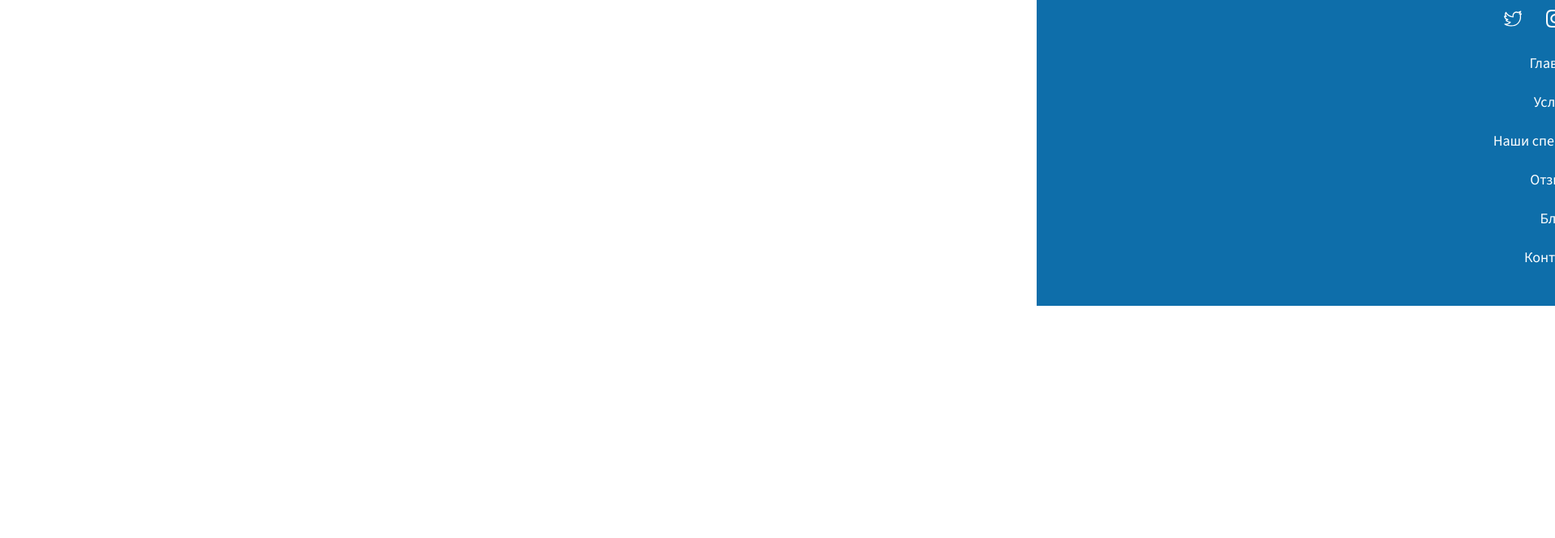
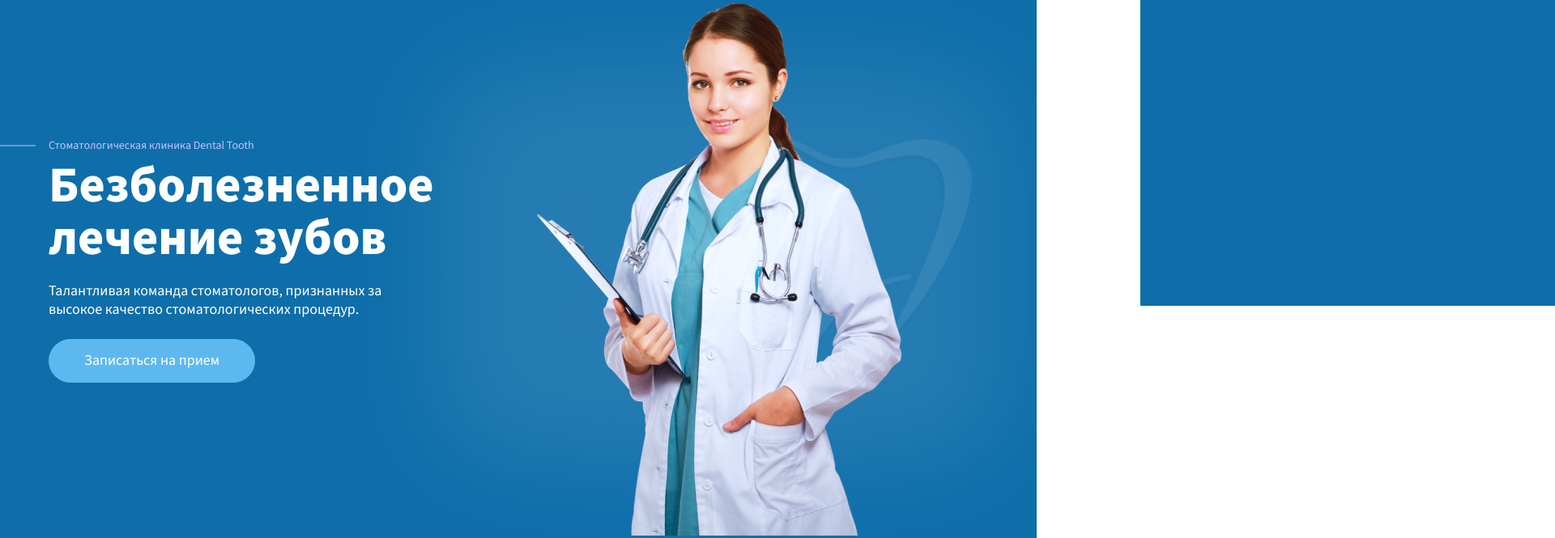
Before and after one commit to Kamol774/Dental-tooth, a plain HTML site: page index.html in a window 1280 px wide. Shown: the part 171-836 px from the top of the page at 81% size, 1920 px wide, since content can reach past the window. Before the commit the page ends 800 px from the top, so only its background shows below. Drawn offline with Linux system fonts and the light colour scheme.

Commit message:
improve responsibility

```diff
--- a/css/style.css
+++ b/css/style.css
@@ -35,6 +35,7 @@ footer, header, hgroup, menu, nav, section {
 body {
   font-family: 'Source Sans 3';
 	line-height: 1;
+  overflow-x: hidden;
 }
 a {
   text-decoration:none;
@@ -173,7 +174,7 @@ table {
   width: 100%;
   padding: 20px;
   transition: 0.5s ease;
-  transform:translateX(100%);
+  transform:translateX(110%);
 }
 .mobile-menu.is-active{
   transform: none;
@@ -216,9 +217,89 @@ table {
   margin-bottom: 30px;
   font-size: 18px;
 }
-
 /* Header END */
 
+
+/* Banner START */
+.s-banner{
+  background-color: #0E6EAA;
+}
+.banner-row{
+  display: flex;
+  align-items:center;
+}
+.banner-subtitle{
+  font-size: 14px;
+  font-weight: 400;
+  color:#C5C1FE;
+  position: relative;
+}
+.banner-subtitle::before{
+  content:'';
+  display: block;
+  height: 1px;
+  width: 100%;
+  position: absolute;
+  background-color: #C5C1FE;
+  top: 50%;
+  left: calc(-100% - 16px);
+  transform: translateY(-50%);
+}
+.banner-title{
+  font-size: 62px;
+  font-weight: 700;
+  color: #FFF;
+  line-height: 105%;
+  margin:11px 0 20px 0;
+}
+.banner-description{
+  font-size: 18px;
+  font-weight: 400;
+  line-height: 23px;
+  color: #FFF;
+  margin-bottom: 25px;
+}
+.banner-btn{
+  background-color:#5EB8F0;
+  padding: 18px 44px;
+  border-radius:50px;
+  display: inline-block;
+  font-size: 18px;
+  color: #FFF;
+}
+.banner-left{
+  min-width: 485px;
+}
+.banner-right{
+  position: relative;
+  margin-right: 100px;
+}
+.banner-logo{
+  position: absolute;
+  top: 177px;
+  right: -91px;
+  opacity: 0.07;
+}
+.banner-image{
+  max-width: 483px;
+  position: relative;
+  z-index: 1;
+}
+.banner-circle{
+  width: 218px;
+  height: 22px;
+  display: block;
+  background-color: #fff;
+  box-shadow: 0px 4px 133px 239px rgba(255, 255, 255, 0.1);
+  border-radius:100%;
+  top: 330px;
+  left: 30%;
+  position: absolute;
+
+
+}
+
+/* Banner END */
 
 
 
@@ -233,20 +314,42 @@ table {
 
 
 /* Responsive START */
-@media screen and (min-width:1008px) {
-  .hamburger{
-    display: none;
-  }
-}
 @media screen and (max-width:1200px) {
   .menu-nav ul li:not(:last-child){
     margin-right: 25px;
   }
 }
 @media screen and (max-width:1008px) {
+  .hamburger{
+    display: none;
+  }
   .header-top-right,
   .menu-nav {
     display: none;
+  }
+  .banner-row{
+    flex-direction: column;
+  }
+  .banner-left{
+    margin: 40px 25px;
+  }
+  .banner-image{
+    max-width: 292px;
+    z-index: 1;
+    transform: translateY(-100px);
+  }
+  .banner-btn{
+    transform: translateY(1200%);
+    /* transform: translateX(-); */
+    /* left: -1%; */
+    margin-right: auto;
+    margin-left: auto;
+    display: flex;
+    width: 280px;
+    align-self: center;
+    justify-content: center;
+    position: relative;
+    z-index: 2;
   }
 }
 @media screen and (max-width:575px) {
--- a/index.html
+++ b/index.html
@@ -105,6 +105,25 @@
 
   </header>
 
+  <section class="s-banner">
+    <div class="container">
+      <div class="banner-row">
+        <div class="banner-left">
+          <div class="banner-subtitle">Стоматологическая клиника Dental Tooth</div>
+          <h1 class="banner-title">Безболезненное лечение зубов</h1>
+          <div class="banner-description">
+            Талантливая команда стоматологов, признанных за <br> высокое качество стоматологических процедур.
+          </div>
+          <a href="#" class="banner-btn">Записаться на прием</a>
+        </div>
+        <div class="banner-right">
+          <img class="banner-logo" src="/img/BG-transparent.png" alt="bg-logo">
+          <img class="banner-image" src="/img/girl.png" alt="girl">
+          <span class="banner-circle"></span>
+        </div>
+      </div>
+    </div>
+  </section>
 
 
 
```
Also changed, not shown: img/BG-transparent.png (added), img/girl.png (added), img/logoo.png (added).
